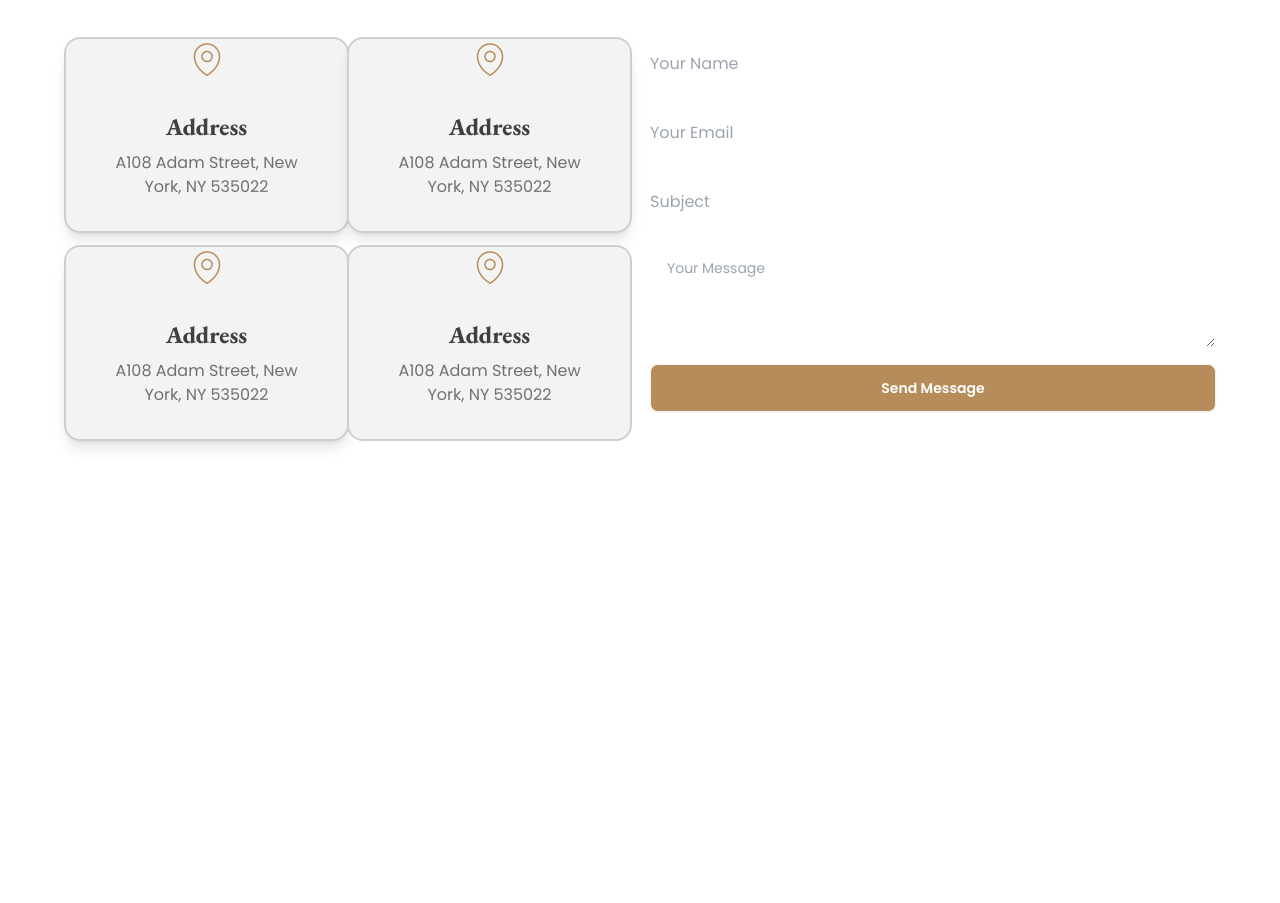
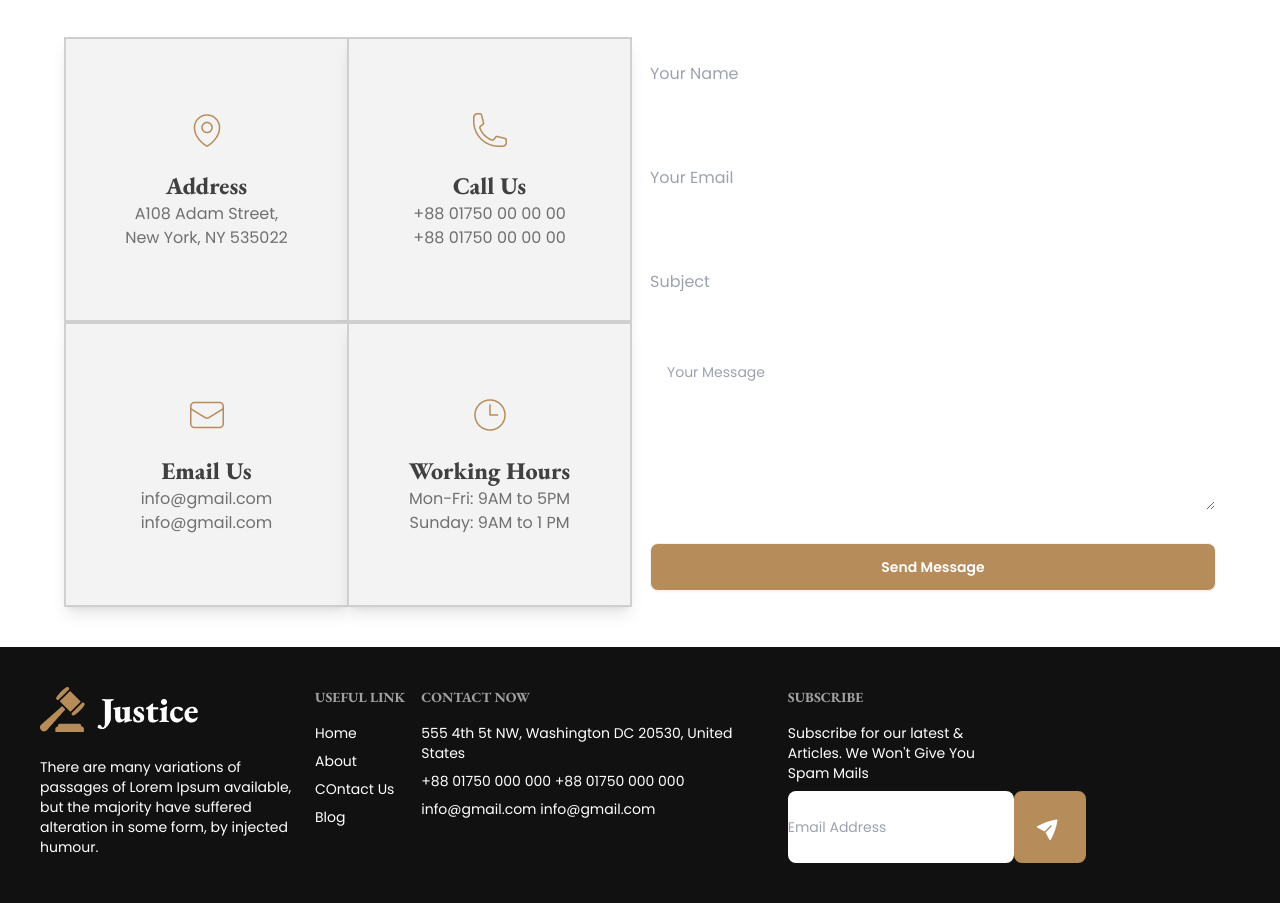
Before and after one commit to Tanvir6184/Legal-Solution-With-DaisyUi-Practice-Project, a plain HTML site: page index.html in a window 1280 px wide. Shown: the part 3177-4080 px from the top of the page. Before the commit the page ends 3658 px from the top, so only its background shows below. Drawn offline with nearby package versions, Linux system fonts and the light colour scheme.

Commit message:
breaking commit

```diff
--- a/index.html
+++ b/index.html
@@ -446,117 +446,145 @@
         </p>
       </div>
       <!-- CONTACT MAIN SECTION -->
-      <div class="grid grid-cols-2 gap-5 mb-10">
-        <div class="container grid grid-cols-2 gap-y-3">
+      <div class="grid grid-cols-2 gap-5 mb-10 mx-auto">
+        <div class="container grid grid-cols-2">
           <div
-            class="card bg-[#F3F3F3] w-[285px] shadow-lg border-2 border-[#CFCFCF]"
+            class="bg-[#F3F3F3] w-[285px] h-[285px] gap-y-5 shadow-lg border-2 border-[#CFCFCF] text-center flex flex-col justify-center items-center"
           >
-            <figure class="">
             <img
               src="./images/location.png"
               alt="location"
               class="rounded-xl"
             />
-            </figure>
-            <div class="card-body items-center text-center">
-              <h2
-                class="card-title eb-garamond text-2xl font-extrabold text-[#414040]"
-              >
+            <div class="gap-y-2">
+              <h2 class="eb-garamond text-2xl font-extrabold text-[#414040]">
                 Address
               </h2>
-              <p class="text-base font-normal text-[#707070]">
+              <p class="text-base font-normal text-[#707070] w-[163px]">
                 A108 Adam Street, New York, NY 535022
               </p>
             </div>
           </div>
           <div
-            class="card bg-[#F3F3F3] w-[285px] shadow-lg border-2 border-[#CFCFCF]"
+            class="bg-[#F3F3F3] w-[285px] h-[285px] gap-y-5 shadow-lg border-2 border-[#CFCFCF] text-center flex flex-col justify-center items-center"
           >
-            <figure class="">
-              <img
-                src="./images/location.png"
-                alt="location"
-                class="rounded-xl"
-              />
-            </figure>
-            <div class="card-body items-center text-center">
-              <h2
-                class="card-title eb-garamond text-2xl font-extrabold text-[#414040]"
-              >
-                Address
+            <img src="./images/call.png" alt="location" class="rounded-xl" />
+            <div class="gap-y-2">
+              <h2 class="eb-garamond text-2xl font-extrabold text-[#414040]">
+                Call Us
               </h2>
-              <p class="text-base font-normal text-[#707070]">
-                A108 Adam Street, New York, NY 535022
+              <p class="text-base font-normal text-[#707070] w-[163px]">
+                +88 01750 00 00 00 +88 01750 00 00 00
               </p>
             </div>
           </div>
           <div
-            class="card bg-[#F3F3F3] w-[285px] shadow-lg border-2 border-[#CFCFCF]"
+            class="bg-[#F3F3F3] w-[285px] h-[285px] gap-y-5 shadow-lg border-2 border-[#CFCFCF] text-center flex flex-col justify-center items-center"
           >
-            <figure class="">
-              <img
-                src="./images/location.png"
-                alt="location"
-                class="rounded-xl"
-              />
-            </figure>
-            <div class="card-body items-center text-center">
-              <h2
-                class="card-title eb-garamond text-2xl font-extrabold text-[#414040]"
-              >
-                Address
+            <img src="./images/email.png" alt="location" class="rounded-xl" />
+            <div class="gap-y-2">
+              <h2 class="eb-garamond text-2xl font-extrabold text-[#414040]">
+                Email Us
               </h2>
-              <p class="text-base font-normal text-[#707070]">
-                A108 Adam Street, New York, NY 535022
+              <p class="text-base font-normal text-[#707070] w-[163px]">
+                info@gmail.com info@gmail.com
               </p>
             </div>
           </div>
-          <div class="card bg-[#F3F3F3] w-[285px] border-2 border-[#CFCFCF]">
-            <figure class="">
-              <img
-                src="./images/location.png"
-                alt="location"
-                class="rounded-xl"
-              />
-            </figure>
-            <div class="card-body items-center text-center">
-              <h2
-                class="card-title eb-garamond text-2xl font-extrabold text-[#414040]"
+          <div
+            class="bg-[#F3F3F3] w-[285px] h-[285px] gap-y-5 shadow-lg border-2 border-[#CFCFCF] text-center flex flex-col justify-center items-center"
           >
-                Address
+            <img src="./images/time.png" alt="location" class="rounded-xl" />
+            <div class="gap-y-2">
+              <h2 class="eb-garamond text-2xl font-extrabold text-[#414040]">
+                Working Hours
               </h2>
-              <p class="text-base font-normal text-[#707070]">
-                A108 Adam Street, New York, NY 535022
+              <p class="text-base font-normal text-[#707070] w-[163px]">
+                Mon-Fri: 9AM to 5PM Sunday: 9AM to 1 PM
               </p>
             </div>
           </div>
         </div>
         <div class="grid grid-cols-1 border-none space-y-4">
           <input
-            class="rounded-lg"
+            class="rounded-lg h-[72px]"
             type="text"
             name=""
             id=""
             placeholder="Your Name"
           />
           <input
-            class="rounded-lg"
+            class="rounded-lg h-[72px]"
             type="text"
             name=""
             id=""
             placeholder="Your Email"
           />
           <input
-            class="rounded-lg"
+            class="rounded-lg h-[72px]"
             type="text"
             name=""
             id=""
             placeholder="Subject"
           />
-          <textarea class="textarea" placeholder="Your Message"></textarea>
+          <textarea
+            class="textarea h-[162px]"
+            placeholder="Your Message"
+          ></textarea>
           <button class="btn bg-[#B68C5A] text-white">Send Message</button>
         </div>
       </div>
     </main>
+    <!-- FOOTER SECTION -->
+    <footer class="footer bg-[#111111] text-white text-base-content p-10">
+      <aside>
+        <div><img src="./images/logo.png" alt="" /></div>
+        <p class="w-[259px] mt-4">
+          There are many variations of passages of Lorem Ipsum available, but
+          the majority have suffered alteration in some form, by injected
+          humour.
+        </p>
+      </aside>
+      <nav>
+        <h6 class="footer-title eb-garamond">Useful Link</h6>
+        <a class="link link-hover">Home</a>
+        <a class="link link-hover">About</a>
+        <a class="link link-hover">COntact Us</a>
+        <a class="link link-hover">Blog</a>
+      </nav>
+      <nav>
+        <h6 class="footer-title eb-garamond">Contact Now</h6>
+        <a class="link link-hover"
+          >555 4th 5t NW, Washington DC 20530, United States</a
+        >
+        <a class="link link-hover">+88 01750 000 000 +88 01750 000 000</a>
+        <a class="link link-hover">info@gmail.com info@gmail.com</a>
+      </nav>
+      <nav>
+        <h6 class="footer-title eb-garamond">Subscribe</h6>
+        <a class="link link-hover w-[217px]"
+          >Subscribe for our latest & Articles. We Won't Give You Spam Mails</a
+        >
+        <div class="grid grid-cols-2">
+          <input
+            class="bg-white h-[72px] rounded-lg"
+            type="text"
+            placeholder="Email Address"
+          />
+          <button class="bg-[#B68C5A] w-[72px] h-[72px] rounded-lg">
+            <svg
+              xmlns="http://www.w3.org/2000/svg"
+              viewBox="0 0 24 24"
+              fill="currentColor"
+              class="size-6 text-white -rotate-45 mx-auto"
+            >
+              <path
+                d="M3.478 2.404a.75.75 0 0 0-.926.941l2.432 7.905H13.5a.75.75 0 0 1 0 1.5H4.984l-2.432 7.905a.75.75 0 0 0 .926.94 60.519 60.519 0 0 0 18.445-8.986.75.75 0 0 0 0-1.218A60.517 60.517 0 0 0 3.478 2.404Z"
+              />
+            </svg>
+          </button>
+        </div>
+      </nav>
+    </footer>
   </body>
 </html>
```
Lines whose indentation alone changed are shown as unchanged.
